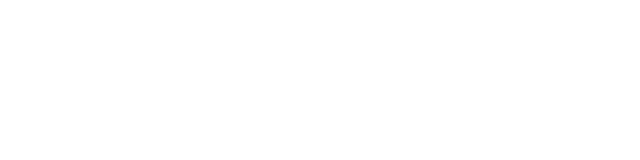
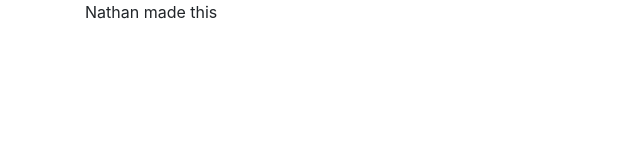
Before and after one commit to joseph1wan/gpmn-nsl-archive, a React (Create React App) app in the folder client/: page /maintenance in a window 1280 px wide. Shown: the top 160 px of the page, without its empty margins (0-640 px from the left). Built offline with nearby package versions, Linux system fonts and the light colour scheme.

Commit message:
added maintenance route and component

```diff
--- a/client/src/Routes.js
+++ b/client/src/Routes.js
@@ -3,6 +3,8 @@
 
 import App from './App';
 import SignInScreen from './components/authentication/SignInScreen';
+
+import Maintenance from './components/maintenance';
 
 const Routes = () => {
   return (
@@ -14,8 +16,8 @@
         <Route path="/sign-in">
           <SignInScreen />
         </Route>
-        <Route path="/test" title="Test Page">
-          <div>sup</div>
+        <Route path="/maintenance">
+          <Maintenance />
         </Route>
       </Switch>
     </div>
--- /dev/null
+++ b/client/src/components/maintenance/Maintenance.js
@@ -0,0 +1,7 @@
+import React from 'react';
+
+const Maintenance = () => {
+  return <div>Nathan made this</div>;
+};
+
+export default Maintenance;
--- /dev/null
+++ b/client/src/components/maintenance/index.js
@@ -0,0 +1,3 @@
+import Maintenance from './Maintenance';
+
+export default Maintenance;
```
